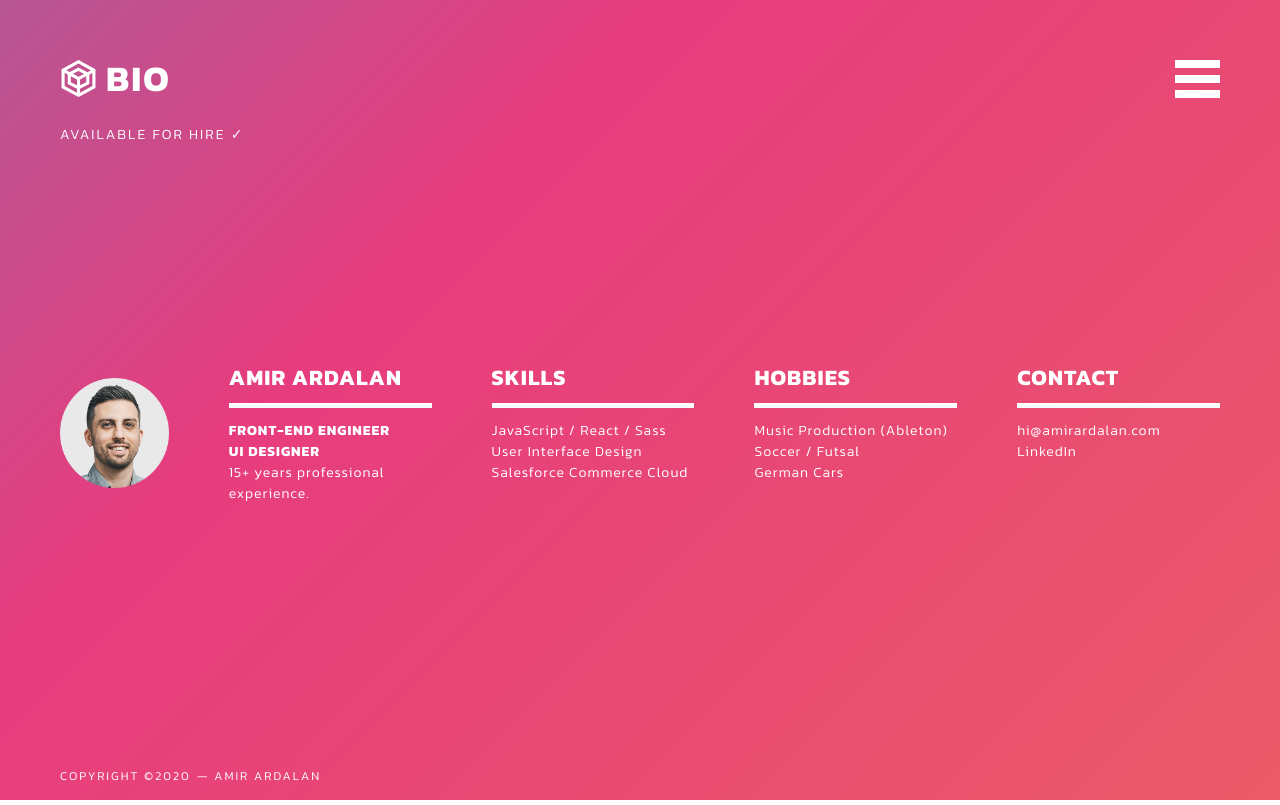
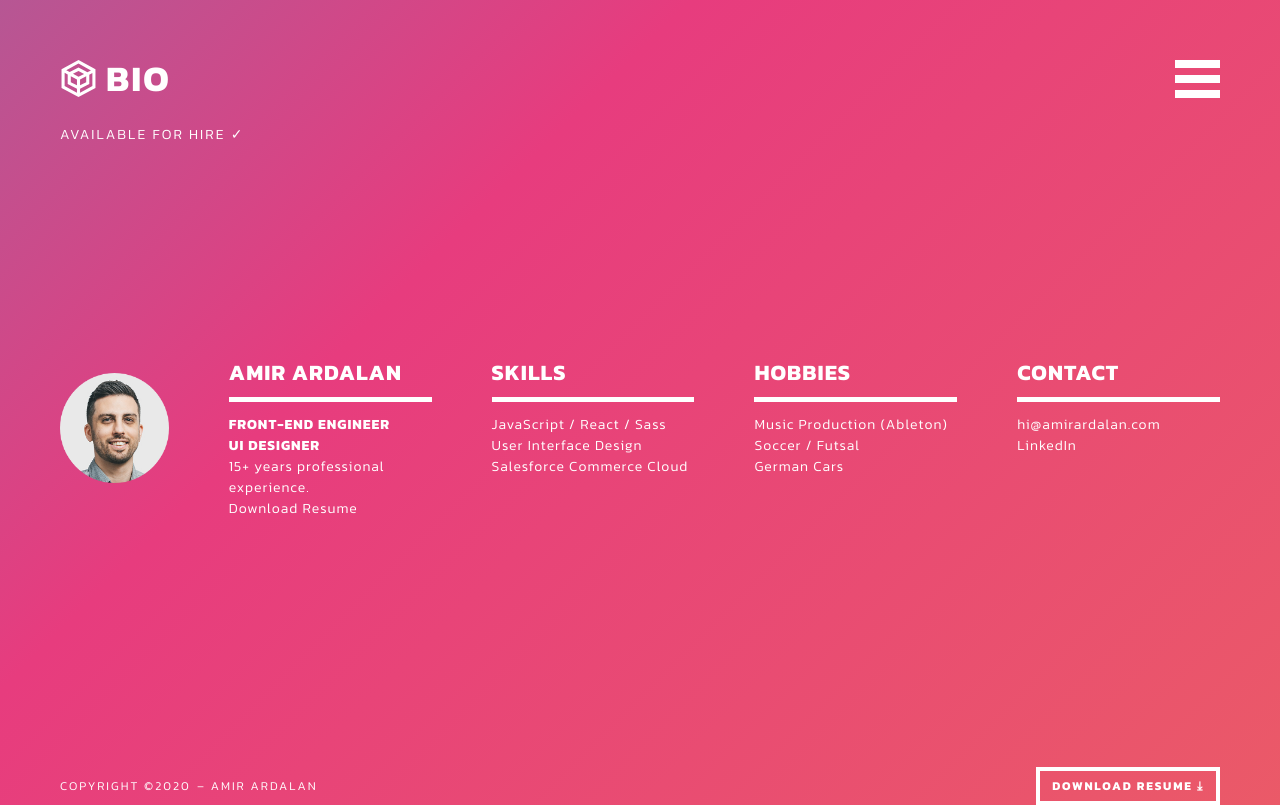
Before and after one commit to amirardalan/aa20, a React (Create React App) app: page /bio in a window 1280 px wide. Built offline with nearby package versions, Linux system fonts and the light colour scheme.

Commit message:
add download resume functionality

```diff
--- a/src/App.js
+++ b/src/App.js
@@ -19,7 +19,14 @@ function App() {
         category: 'Link',
         action: 'Footer Home Link'
     })
-}
+  }
+
+  const DownloadResumeButton = () => {
+    ReactGA.event({
+        category: 'Button',
+        action: 'Download Resume Button'
+    })
+  }
 
   return (
     <div className="App">
@@ -31,9 +38,13 @@ function App() {
           <Route path="/bio" component={Bio} />
         </Switch>
         <footer>
-          Copyright &copy;
-          <span>{(new Date().getFullYear())}</span>
-          &mdash; <Link to="/" onClick={FooterHomeLink} className="Text-link">Amir Ardalan</Link>
+          <a className="Text-link Mobile-only" href="/amir-ardalan-resume.pdf" onClick={DownloadResumeButton} aria-label="Download resume"> Download Resume {'⤓'}</a>
+          <p>
+            Copyright &copy;
+            <span>{(new Date().getFullYear())}</span>
+            {'–'} <Link to="/" onClick={FooterHomeLink} className="Text-link">Amir Ardalan</Link>
+          </p>
+          <a className="Button-secondary" href="/amir-ardalan-resume.pdf" onClick={DownloadResumeButton} target="_blank" rel="noreferrer" aria-label="Download resume"> Download Resume {'⤓'}</a>
         </footer>
       </Router>
     </div>
--- a/src/index.scss
+++ b/src/index.scss
@@ -125,13 +125,24 @@ a:active {
   color: $light;
 }
 
-.Text-link:hover {
-  border-bottom: 2px solid $light;
-  line-height: 1em;
+.Text-link {
+  &:hover {
+    border-bottom: 2px solid $light;
+  }
+
+  &.Mobile-only {
+    margin-bottom: 10px;
+    &:hover {
+      margin-bottom: 8px;
+    }
+  }
 }
 
 footer {
-  margin-left: 60px;
+  display: flex;
+  justify-content: space-between;
+  align-items: center;
+  margin: 0 60px 10px;
   margin-bottom: 0;
   color: $light;
   @include font-light;
@@ -145,6 +156,13 @@ footer {
   a {
       color: $light;
   }
+
+  @media (max-width: 1024px) {
+    justify-content: center;
+    flex-direction: column;
+    margin: 0 20px 10px;
+    text-align: center;
+  }
 }
 
 ::-moz-selection {
--- a/src/pages/Bio.js
+++ b/src/pages/Bio.js
@@ -33,7 +33,7 @@ function Bio() {
                 </Link>
                 <h1>Bio</h1>
             </div>
-            <h2>Available for hire ✓</h2>
+            <h2>Available for hire {'✓'}</h2>
             <div className="Page-content-wrapper">
                 <div className="Page-content">
                     <div className="Content-item sm">
@@ -43,6 +43,7 @@ function Bio() {
                         <h3>Amir Ardalan</h3>
                         <strong>Front-End Engineer <br /> UI Designer</strong>
                         <p>15+ years professional experience.</p>
+                        <a className="Text-link" href="./amir-ardalan-resume.pdf">Download Resume</a>
                     </div>
                     <div className="Content-item">
                         <h3>Skills</h3>
--- a/src/pages/Home.scss
+++ b/src/pages/Home.scss
@@ -14,7 +14,7 @@
   }
 
   @media (max-width: 480px) {
-    min-height: 80vh;
+    min-height: 78vh;
   }
 
   &-subtitle {
--- a/src/variables.scss
+++ b/src/variables.scss
@@ -66,3 +66,34 @@ $quaternary: #23d5ab;
         color: $light;
     }
 }
+
+.Button-secondary {
+    justify-content: right;
+    align-items: flex-end;
+    padding: .5em 1em;
+    color: $light;
+    background-color: transparent;
+    border: 4px solid $light;
+    @include font-bold;
+    font-size: 1em;
+    text-transform: uppercase;
+    letter-spacing: .15em;
+    outline: none;
+    cursor: pointer;
+
+    &:hover {
+        color: black;
+        background-color: $light;
+        mix-blend-mode: screen;
+    }
+
+    @media (max-width: 1024px) {
+        display: none;
+    }
+}
+
+.Mobile-only {
+    @media (min-width: 1025px) {
+        display: none;
+    }
+}
```
Also changed, not shown: 1 other file (tests, documents, lock files or other folders).
